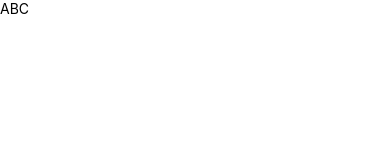
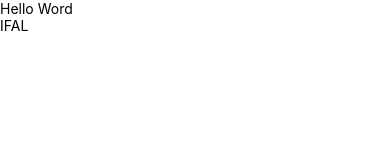
Before and after one commit to AlePereiras/projeto-pmovel, a React Native app: screen / in a window 390 px wide. Shown: the top 160 px of the page. Built offline with nearby package versions, Linux system fonts and the light colour scheme.

Commit message:
colocando uma view

```diff
--- a/App.js
+++ b/App.js
@@ -19,10 +19,14 @@
   //},
 //});
 
-import { Text } from "react-native";
+import { Text, View } from "react-native";
 
 const myApp = () => {
-  return <Text>ABC</Text>
+  return ( <View>
+  <Text>Hello Word</Text>
+  <Text>IFAL</Text>
+  </View>
+  )
 }
 
 export default myApp;
```
